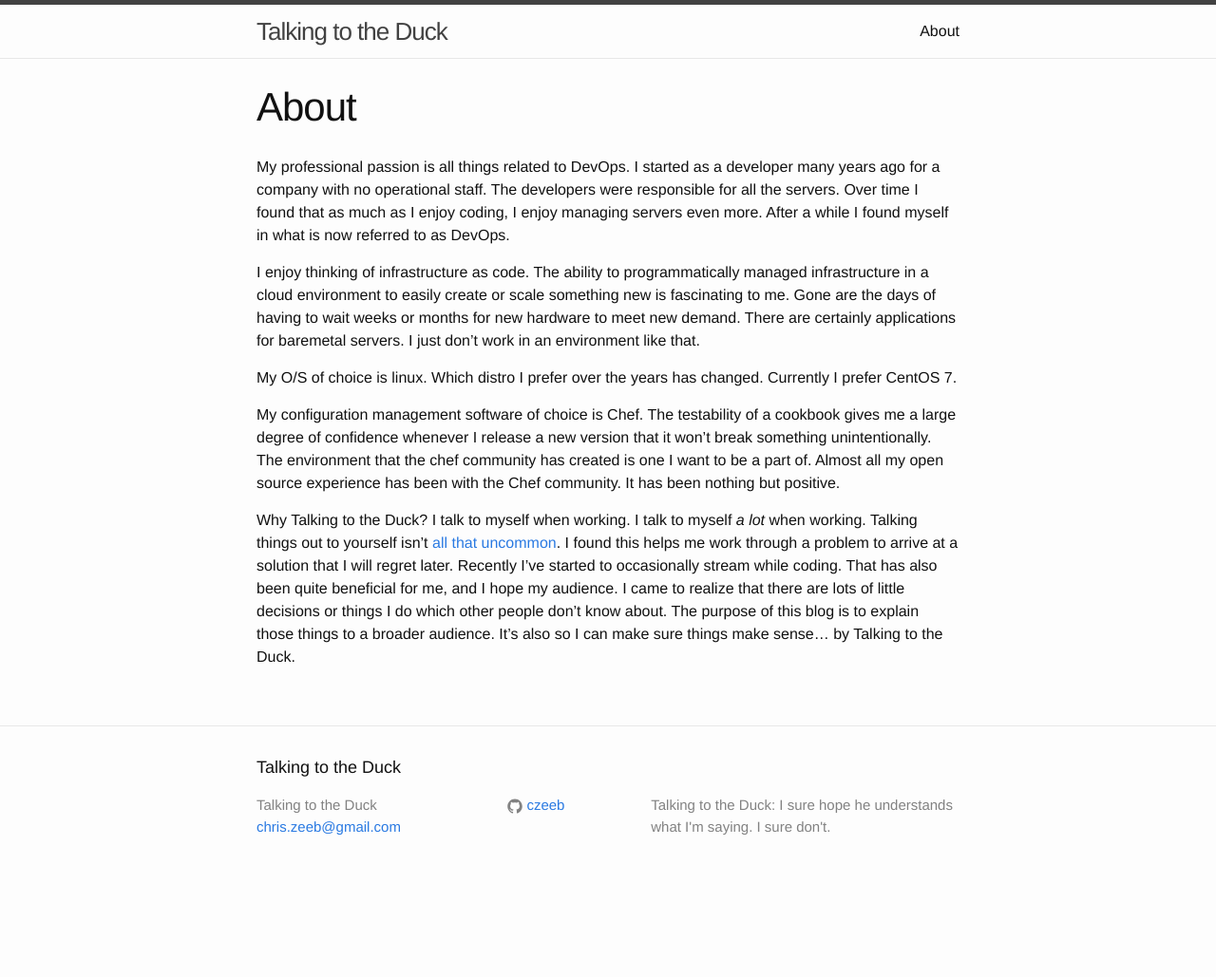
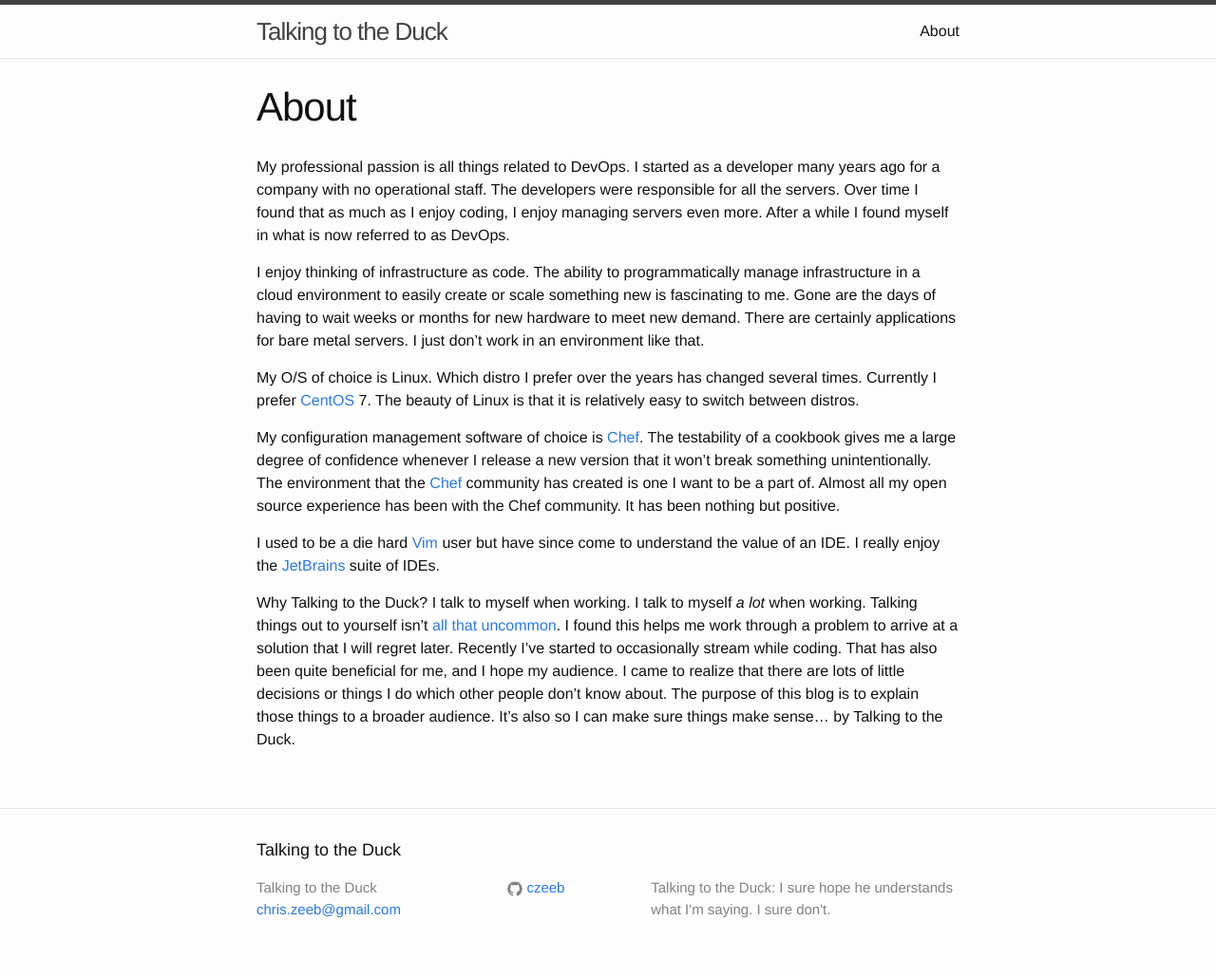
Before and after one commit to czeeb/czeeb.github.io, a Jekyll site: the page built from about.md, in a window 1280 px wide. Shown: the whole page at 95% size. Built offline with Jekyll 4.4.1, drawn with Linux system fonts in a browser that asks for light colours; before the commit the page ends 942 px from its top, so only the background shows below that.

Commit message:
About page fix ups.

```diff
--- a/about.md
+++ b/about.md
@@ -5,10 +5,17 @@ title: About
 
 My professional passion is all things related to DevOps.  I started as a developer many years ago for a company with no operational staff.  The developers were responsible for all the servers.  Over time I found that as much as I enjoy coding, I enjoy managing servers even more.  After a while I found myself in what is now referred to as DevOps.
 
-I enjoy thinking of infrastructure as code.  The ability to programmatically managed infrastructure in a cloud environment to easily create or scale something new is fascinating to me.  Gone are the days of having to wait weeks or months for new hardware to meet new demand.  There are certainly applications for baremetal servers.  I just don't work in an environment like that.
+I enjoy thinking of infrastructure as code.  The ability to programmatically manage infrastructure in a cloud environment to easily create or scale something new is fascinating to me.  Gone are the days of having to wait weeks or months for new hardware to meet new demand.  There are certainly applications for bare metal servers.  I just don't work in an environment like that.
 
-My O/S of choice is linux.  Which distro I prefer over the years has changed.  Currently I prefer CentOS 7.
+My O/S of choice is Linux.  Which distro I prefer over the years has changed several times.  Currently I prefer [CentOS] 7.  The beauty of Linux is that it is relatively easy to switch between distros.
 
-My configuration management software of choice is Chef.  The testability of a cookbook gives me a large degree of confidence whenever I release a new version that it won't break something unintentionally.  The environment that the chef community has created is one I want to be a part of.  Almost all my open source experience has been with the Chef community.  It has been nothing but positive.
+My configuration management software of choice is [Chef].  The testability of a cookbook gives me a large degree of confidence whenever I release a new version that it won't break something unintentionally.  The environment that the [Chef] community has created is one I want to be a part of.  Almost all my open source experience has been with the Chef community.  It has been nothing but positive.
+
+I used to be a die hard [Vim] user but have since come to understand the value of an IDE.  I really enjoy the [JetBrains] suite of IDEs.
 
 Why Talking to the Duck?  I talk to myself when working.  I talk to myself _a lot_ when working.  Talking things out to yourself isn't [all that uncommon](https://en.wikipedia.org/wiki/Rubber_duck_debugging).  I found this helps me work through a problem to arrive at a solution that I will regret later.  Recently I've started to occasionally stream while coding.  That has also been quite beneficial for me, and I hope my audience.  I came to realize that there are lots of little decisions or things I do which other people don't know about.  The purpose of this blog is to explain those things to a broader audience.  It's also so I can make sure things make sense... by Talking to the Duck.
+
+[Chef]: https://www.chef.io
+[CentOS]: https://www.centos.org/
+[vim]: http://www.vim.org/
+[JetBrains]: https://www.jetbrains.com/
```
